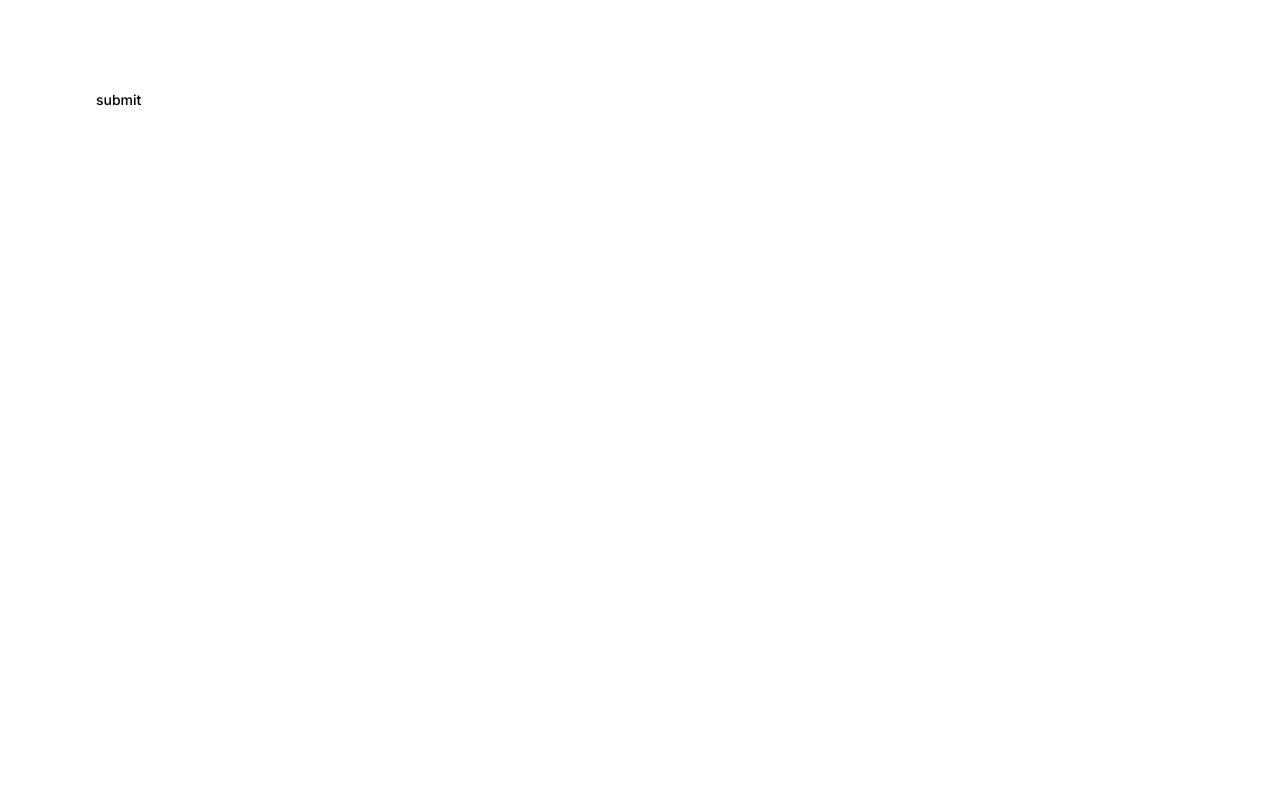
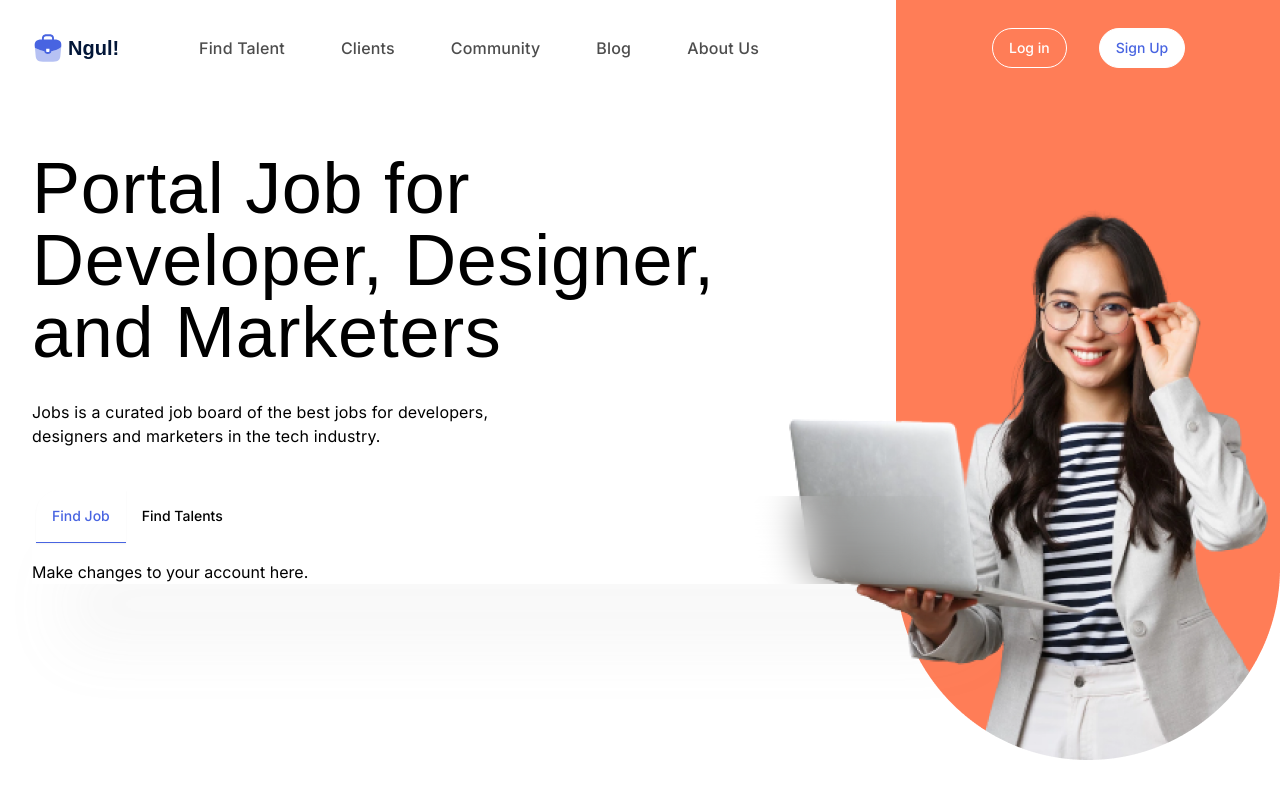
Before and after one commit to BegzodAlimov/job_seeker_app, a Next.js app: page / in a window 1280 px wide. Built offline with nearby package versions, Linux system fonts and the light colour scheme.

Commit message:
add header and navbar on homepage

```diff
--- a/app/(root)/(home)/page.tsx
+++ b/app/(root)/(home)/page.tsx
@@ -1,10 +1,69 @@
-import { Button } from "@/components/ui/button";
+"use client";
+import Navbar from "@/components/shared/navbar/navbar";
+import { Tabs, TabsContent, TabsList, TabsTrigger } from "@/components/ui/tabs";
+import { useState } from "react";
+import bannerImg from "../../../assets/home-banner.png";
 import Image from "next/image";
 
 export default function Home() {
+  const [selectedTab, setSelectedTab] = useState("job");
+
   return (
-    <main>
-      <Button type="submit" variant={"destructive"} className="m-20">submit</Button>
-    </main>
+    <>
+      <header className="container relative">
+        <div className="relative z-30">
+          <Navbar />
+          <div className="pt-14">
+            <h1 className="max-w-[788px] mb-8 font-font-family font-medium text-7xl tracking-[0.01em]">
+              Portal Job for Developer, Designer, and Marketers
+            </h1>
+            <p className="max-w-[493px] text-[16px] font-normal tracking-[0.01em] text-black mb-12">
+              Jobs is a curated job board of the best jobs for developers,
+              designers and marketers in the tech industry.
+            </p>
+            <Tabs
+              defaultValue="job"
+              className="w-3/4 backdrop-blur-[20px] shadow-custom-shadow bg-gradient-to-tl from-opacity-0 to-gray-50"
+            >
+              <TabsList className="transition mb-4">
+                <TabsTrigger
+                  value="job"
+                  className={`rounded-tl-[24px] p-4 ${
+                    selectedTab === "job"
+                      ? "border-b border-b-primary text-primary"
+                      : ""
+                  }`}
+                  onClick={() => setSelectedTab("job")}
+                >
+                  Find Job
+                </TabsTrigger>
+                <TabsTrigger
+                  value="talent"
+                  className={`rounded-tr-[24px] p-4 ${
+                    selectedTab === "talent"
+                      ? "border-b border-b-primary text-primary"
+                      : ""
+                  }`}
+                  onClick={() => setSelectedTab("talent")}
+                >
+                  Find Talents
+                </TabsTrigger>
+              </TabsList>
+              <TabsContent value="job">
+                Make changes to your account here.
+              </TabsContent>
+              <TabsContent value="talent">
+                Change your password here.
+              </TabsContent>
+            </Tabs>
+          </div>
+        </div>
+        <div className="absolute top-0 right-0">
+          <Image src={bannerImg} alt="banner img" />
+        </div>
+      </header>
+      <main></main>
+      <footer></footer>
+    </>
   );
 }
--- /dev/null
+++ b/components/shared/logo/logo.tsx
@@ -0,0 +1,28 @@
+export const Logo = () => {
+  return (
+    <div className="flex items-center gap-x-1">
+      <span>
+        <svg
+          width="32"
+          height="32"
+          viewBox="0 0 32 32"
+          fill="none"
+          xmlns="http://www.w3.org/2000/svg"
+        >
+          <path
+            d="M28.1199 9.30653C26.9866 8.0532 25.0932 7.42653 22.3466 7.42653H22.0266V7.3732C22.0266 5.1332 22.0266 2.35986 17.0132 2.35986H14.9866C9.97322 2.35986 9.97322 5.14653 9.97322 7.3732V7.43986H9.65322C6.89322 7.43986 5.01322 8.06653 3.87989 9.31986C2.55989 10.7865 2.59989 12.7599 2.73322 14.1065L2.74655 14.1999L2.87989 15.5999C2.89322 15.6132 2.91989 15.6399 2.94655 15.6532C3.38655 15.9465 3.83989 16.2399 4.31989 16.5065C4.50655 16.6265 4.70655 16.7332 4.90655 16.8399C7.18655 18.0932 9.69322 18.9332 12.2399 19.3465C12.3599 20.5999 12.9066 22.0665 15.8266 22.0665C18.7466 22.0665 19.3199 20.6132 19.4132 19.3199C22.1332 18.8799 24.7599 17.9332 27.1332 16.5465C27.2132 16.5065 27.2666 16.4665 27.3332 16.4265C27.9466 16.0799 28.5199 15.7065 29.0799 15.2932C29.1066 15.2799 29.1332 15.2532 29.1466 15.2265L29.1999 14.7465L29.2666 14.1199C29.2799 14.0399 29.2799 13.9732 29.2932 13.8799C29.3999 12.5332 29.3732 10.6932 28.1199 9.30653ZM17.4532 18.4399C17.4532 19.8532 17.4532 20.0665 15.8132 20.0665C14.1732 20.0665 14.1732 19.8132 14.1732 18.4532V16.7732H17.4532V18.4399ZM11.8799 7.42653V7.3732C11.8799 5.10653 11.8799 4.26653 14.9866 4.26653H17.0132C20.1199 4.26653 20.1199 5.11986 20.1199 7.3732V7.43986H11.8799V7.42653Z"
+            fill="#4864E1"
+          />
+          <path
+            opacity="0.4"
+            d="M27.3332 16.4002C27.2665 16.4402 27.1999 16.4802 27.1332 16.5202C24.7599 17.9069 22.1332 18.8402 19.4132 19.2935C19.3065 20.5735 18.7465 22.0402 15.8265 22.0402C12.9065 22.0402 12.3465 20.5869 12.2399 19.3202C9.69322 18.9202 7.18655 18.0802 4.90655 16.8135C4.70655 16.7069 4.50655 16.6002 4.31988 16.4802C3.83988 16.2135 3.38655 15.9202 2.94655 15.6269C2.91988 15.6135 2.89322 15.5869 2.87988 15.5735L3.69322 24.2535C3.97322 26.9069 5.06655 29.6402 10.9332 29.6402H21.0932C26.9599 29.6402 28.0532 26.9069 28.3332 24.2402L29.1732 15.2002C29.1599 15.2269 29.1332 15.2535 29.1065 15.2669C28.5332 15.6802 27.9465 16.0669 27.3332 16.4002Z"
+            fill="#4864E1"
+          />
+        </svg>
+      </span>
+      <span className="font-semibold font-font-family text-xl tracking-[0.0em] text-secondary">
+        Ngul!
+      </span>
+    </div>
+  );
+};
--- a/components/shared/navbar/navbar.tsx
+++ b/components/shared/navbar/navbar.tsx
@@ -1,9 +1,68 @@
-import React from 'react'
+"use client";
+
+import { Button } from "@/components/ui/button";
+import Link from "next/link";
+import { usePathname } from "next/navigation";
+import { Logo } from "../logo/logo";
 
 const Navbar = () => {
+  const pathname = usePathname();
+
   return (
-    <div>Navbar</div>
-  )
-}
+    <div className="flex items-center justify-between py-7">
+      <div className="flex items-center gap-20">
+        <Logo />
+        <ul className="flex gap-x-14">
+          {navbarLinks.map((link) => (
+            <li key={link.id}>
+              <Link
+                className={`font-medium text-[16px] tracking-[0.01em] text-black ${
+                  pathname === link.link ? "text-opacity-70" : ""
+                }`}
+                href={link.link}
+              >
+                {link.title}
+              </Link>
+            </li>
+          ))}
+        </ul>
+      </div>
+      <div className="flex gap-x-8 justify-between w-64">
+        {pathname === "/" ? <div className="flex gap-x-8 justify-between">
+          <Button className="bg-orange rounded-[32px] border border-white text-white hover:bg-white hover:text-primary">Log in</Button>
+          <Button className="bg-white rounded-[32px] border border-white text-primary  hover:bg-transparent hover:text-white">Sign Up</Button>
+        </div> : "a"}
+      </div>
+    </div>
+  );
+};
 
-export default Navbar
+export default Navbar;
+
+const navbarLinks = [
+  {
+    id: "1",
+    title: "Find Talent",
+    link: "/",
+  },
+  {
+    id: "2",
+    title: "Clients",
+    link: "/",
+  },
+  {
+    id: "3",
+    title: "Community",
+    link: "/",
+  },
+  {
+    id: "4",
+    title: "Blog",
+    link: "/",
+  },
+  {
+    id: "5",
+    title: "About Us",
+    link: "/",
+  },
+];
--- /dev/null
+++ b/components/ui/tabs.tsx
@@ -0,0 +1,55 @@
+"use client"
+
+import * as React from "react"
+import * as TabsPrimitive from "@radix-ui/react-tabs"
+
+import { cn } from "@/lib/utils"
+
+const Tabs = TabsPrimitive.Root
+
+const TabsList = React.forwardRef<
+  React.ElementRef<typeof TabsPrimitive.List>,
+  React.ComponentPropsWithoutRef<typeof TabsPrimitive.List>
+>(({ className, ...props }, ref) => (
+  <TabsPrimitive.List
+    ref={ref}
+    className={cn(
+      "inline-flex h-10 items-center justify-center rounded-md bg-muted p-1 text-muted-foreground",
+      className
+    )}
+    {...props}
+  />
+))
+TabsList.displayName = TabsPrimitive.List.displayName
+
+const TabsTrigger = React.forwardRef<
+  React.ElementRef<typeof TabsPrimitive.Trigger>,
+  React.ComponentPropsWithoutRef<typeof TabsPrimitive.Trigger>
+>(({ className, ...props }, ref) => (
+  <TabsPrimitive.Trigger
+    ref={ref}
+    className={cn(
+      "inline-flex items-center justify-center whitespace-nowrap rounded-sm px-3 py-1.5 text-sm font-medium ring-offset-background transition-all focus-visible:outline-none focus-visible:ring-2 focus-visible:ring-ring focus-visible:ring-offset-2 disabled:pointer-events-none disabled:opacity-50 data-[state=active]:bg-background data-[state=active]:text-foreground data-[state=active]:shadow-sm",
+      className
+    )}
+    {...props}
+  />
+))
+TabsTrigger.displayName = TabsPrimitive.Trigger.displayName
+
+const TabsContent = React.forwardRef<
+  React.ElementRef<typeof TabsPrimitive.Content>,
+  React.ComponentPropsWithoutRef<typeof TabsPrimitive.Content>
+>(({ className, ...props }, ref) => (
+  <TabsPrimitive.Content
+    ref={ref}
+    className={cn(
+      "mt-2 ring-offset-background focus-visible:outline-none focus-visible:ring-2 focus-visible:ring-ring focus-visible:ring-offset-2",
+      className
+    )}
+    {...props}
+  />
+))
+TabsContent.displayName = TabsPrimitive.Content.displayName
+
+export { Tabs, TabsList, TabsTrigger, TabsContent }
--- a/package.json
+++ b/package.json
@@ -10,6 +10,7 @@
   },
   "dependencies": {
     "@radix-ui/react-slot": "^1.0.2",
+    "@radix-ui/react-tabs": "^1.0.4",
     "class-variance-authority": "^0.7.0",
     "clsx": "^2.1.1",
     "lucide-react": "^0.394.0",
--- a/tailwind.config.ts
+++ b/tailwind.config.ts
@@ -1,24 +1,27 @@
-import type { Config } from "tailwindcss"
+import type { Config } from "tailwindcss";
 
 const config = {
   darkMode: ["class"],
   content: [
-    './pages/**/*.{ts,tsx}',
-    './components/**/*.{ts,tsx}',
-    './app/**/*.{ts,tsx}',
-    './src/**/*.{ts,tsx}',
-	],
+    "./pages/**/*.{ts,tsx}",
+    "./components/**/*.{ts,tsx}",
+    "./app/**/*.{ts,tsx}",
+    "./src/**/*.{ts,tsx}",
+  ],
   prefix: "",
   theme: {
     colors: {
-      "primary": "#4864E1",
-      "secondary": "#021638",
-      "success": "#00c566",
-      "error": "#ff4747",
-      "warning": "#facc15",
-      "orange": "#ff7d57",
-      "line": "#e3e7ec",
-      "gray": "#f9f9fb",
+      transparent: "transparent",
+      white: "#ffffff",
+      black: "#000000",
+      primary: "#4864E1",
+      secondary: "#021638",
+      success: "#00c566",
+      error: "#ff4747",
+      warning: "#facc15",
+      orange: "#ff7d57",
+      line: "#e3e7ec",
+      gray: "#f9f9fb",
       "grayscale-10": "#f2f2f7",
       "grayscale-20": "#d1d1d6",
       "grayscale-30": "#c7c7cc",
@@ -33,7 +36,7 @@ const config = {
     fontFamily: {
       "font-family": ["General Sans", "sans-serif"],
       "second-family": ["Inter", "sans-serif"],
-      "third-family": ["Nunito Sans", "sans-serif"]
+      "third-family": ["Nunito Sans", "sans-serif"],
     },
     container: {
       center: true,
@@ -43,41 +46,44 @@ const config = {
       },
     },
     extend: {
-      colors: {
-        border: "hsl(var(--border))",
-        input: "hsl(var(--input))",
-        ring: "hsl(var(--ring))",
-        background: "hsl(var(--background))",
-        foreground: "hsl(var(--foreground))",
-        primary: {
-          DEFAULT: "hsl(var(--primary))",
-          foreground: "hsl(var(--primary-foreground))",
-        },
-        secondary: {
-          DEFAULT: "hsl(var(--secondary))",
-          foreground: "hsl(var(--secondary-foreground))",
-        },
-        destructive: {
-          DEFAULT: "hsl(var(--destructive))",
-          foreground: "hsl(var(--destructive-foreground))",
-        },
-        muted: {
-          DEFAULT: "hsl(var(--muted))",
-          foreground: "hsl(var(--muted-foreground))",
-        },
-        accent: {
-          DEFAULT: "hsl(var(--accent))",
-          foreground: "hsl(var(--accent-foreground))",
-        },
-        popover: {
-          DEFAULT: "hsl(var(--popover))",
-          foreground: "hsl(var(--popover-foreground))",
-        },
-        card: {
-          DEFAULT: "hsl(var(--card))",
-          foreground: "hsl(var(--card-foreground))",
-        },
+      boxShadow: {
+        "custom-shadow": "32px 64px 64px 0 rgba(158, 150, 150, 0.08)",
       },
+      // colors: {
+      //   border: "hsl(var(--border))",
+      //   input: "hsl(var(--input))",
+      //   ring: "hsl(var(--ring))",
+      //   background: "hsl(var(--background))",
+      //   foreground: "hsl(var(--foreground))",
+      //   primary: {
+      //     DEFAULT: "hsl(var(--primary))",
+      //     foreground: "hsl(var(--primary-foreground))",
+      //   },
+      //   secondary: {
+      //     DEFAULT: "hsl(var(--secondary))",
+      //     foreground: "hsl(var(--secondary-foreground))",
+      //   },
+      //   destructive: {
+      //     DEFAULT: "hsl(var(--destructive))",
+      //     foreground: "hsl(var(--destructive-foreground))",
+      //   },
+      //   muted: {
+      //     DEFAULT: "hsl(var(--muted))",
+      //     foreground: "hsl(var(--muted-foreground))",
+      //   },
+      //   accent: {
+      //     DEFAULT: "hsl(var(--accent))",
+      //     foreground: "hsl(var(--accent-foreground))",
+      //   },
+      //   popover: {
+      //     DEFAULT: "hsl(var(--popover))",
+      //     foreground: "hsl(var(--popover-foreground))",
+      //   },
+      //   card: {
+      //     DEFAULT: "hsl(var(--card))",
+      //     foreground: "hsl(var(--card-foreground))",
+      //   },
+      // },
       borderRadius: {
         lg: "var(--radius)",
         md: "calc(var(--radius) - 2px)",
@@ -100,6 +106,6 @@ const config = {
     },
   },
   plugins: [require("tailwindcss-animate")],
-} satisfies Config
+} satisfies Config;
 
-export default config
+export default config;
```
Also changed, not shown: app/globals.css (line endings or trailing spaces), assets/home-banner.png (added), 1 other file (tests, documents, lock files or other folders).
